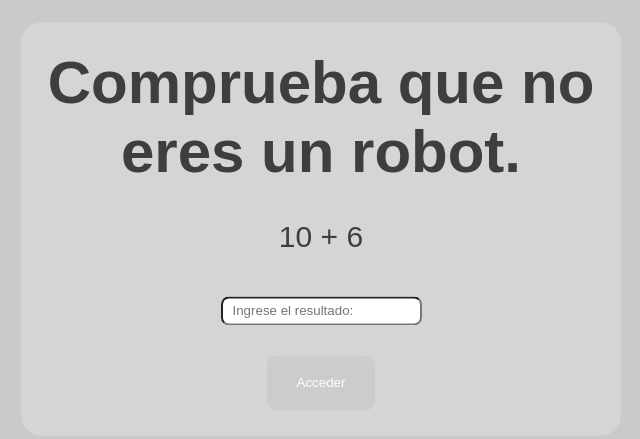
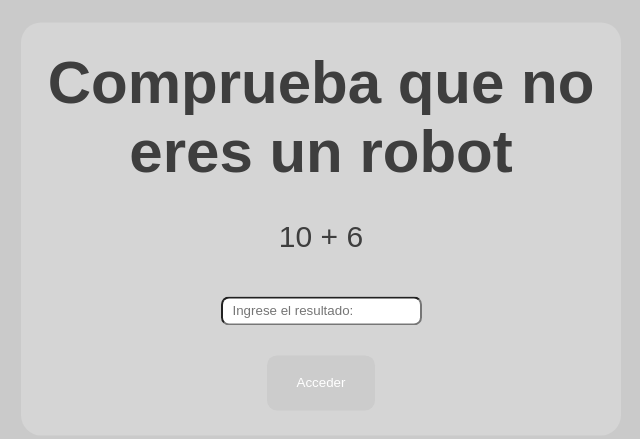
Before and after one commit to IvanRiv3ra/IvanRiv3ra.github.io, a plain HTML site: page index.html in a window 1280 px wide. Shown: the part 171-610 px from the top of the page, without its empty margins (319-959 px from the left). Drawn offline with Linux system fonts and the light colour scheme.

Commit message:
Update index.html

```diff
--- a/index.html
+++ b/index.html
@@ -12,7 +12,7 @@
 
     <div>
         <div class="container">
-            <h1>Comprueba que no eres un robot.</h1>
+            <h1>Comprueba que no eres un robot</h1>
             <br><p><span id = "num1"></span> + <span id = "num2"></span></p>
             <br><input class="box" type="text" id="answer" placeholder="Ingrese el resultado:">
             <a href="page_1.html">
```
